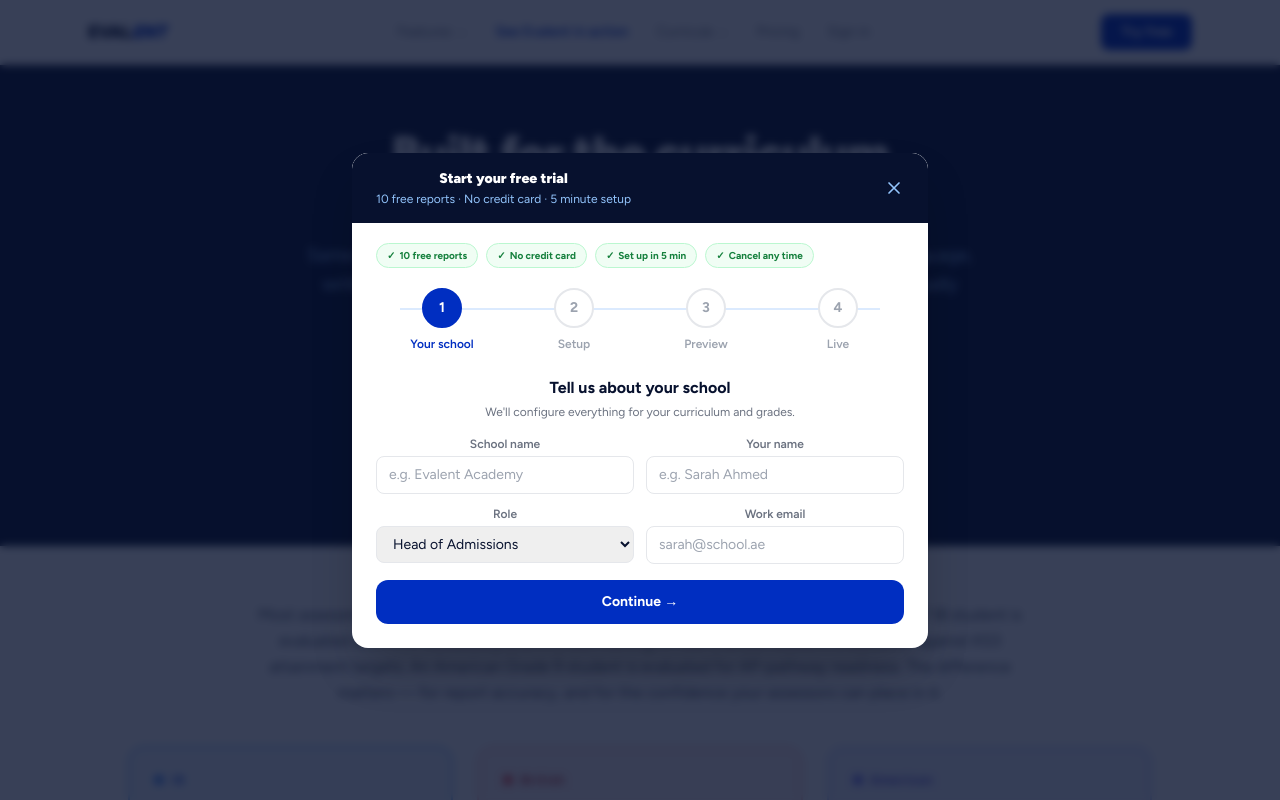
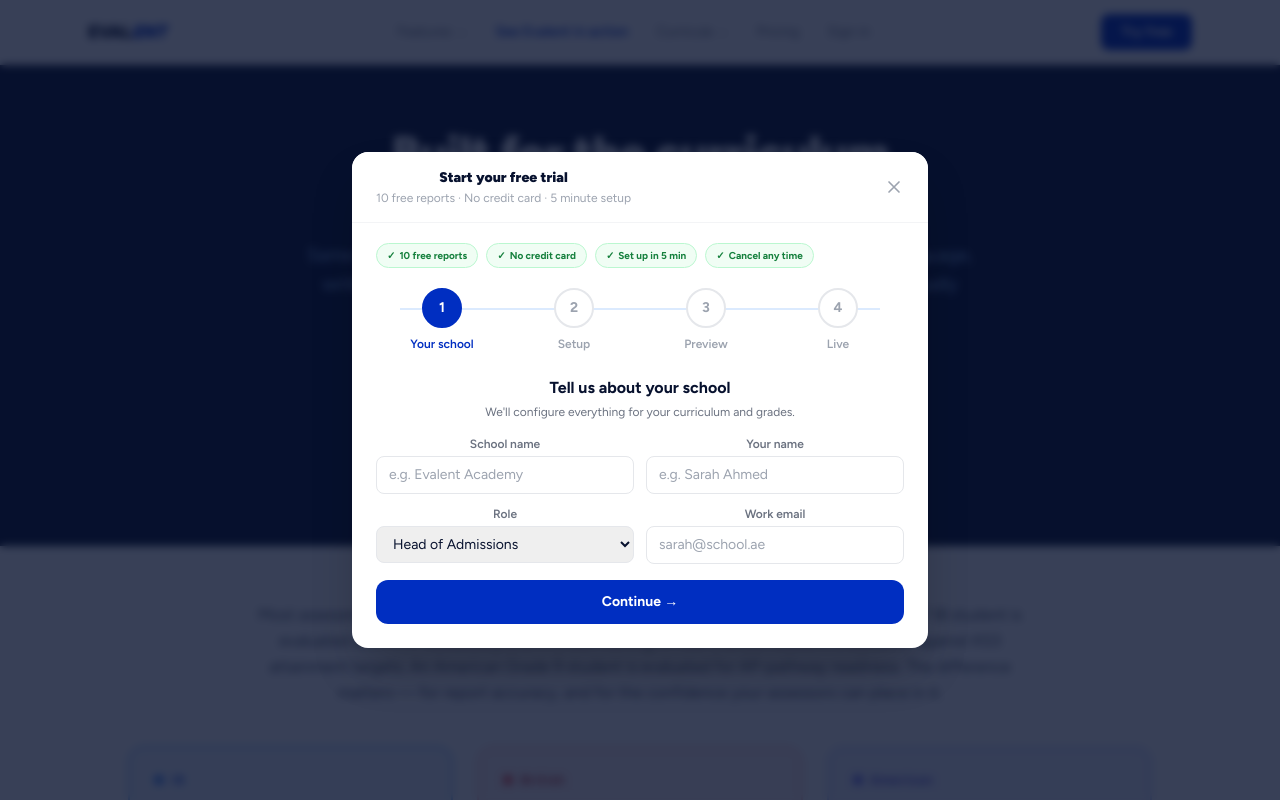
Before and after one commit to wigsbury-ui/evalent-marketing, a Next.js app: page /curricula in a window 1280 px wide. Both pictures are taken after a click on the button "Start free trial →". Shown: the top 800 px of the page. Built offline with nearby package versions, Linux system fonts and the light colour scheme.

Commit message:
fix: modal header white bg

```diff
--- a/src/components/TrialModal.tsx
+++ b/src/components/TrialModal.tsx
@@ -40,12 +40,12 @@ export default function TrialModal({ open, onClose }: { open: boolean; onClose:
       <div className="absolute inset-0 bg-navy/80 backdrop-blur-sm" onClick={onClose} />
       <div className="relative bg-white rounded-2xl shadow-2xl w-full max-w-xl max-h-[90vh] overflow-y-auto">
 
-        <div className="bg-navy px-6 py-4 rounded-t-2xl flex items-center justify-between">
+        <div className="bg-white px-6 py-4 rounded-t-2xl flex items-center justify-between border-b border-gray-100">
           <div>
-            <div className="text-sm font-black text-white">Start your free trial</div>
-            <div className="text-xs text-blue-300 mt-0.5">10 free reports &middot; No credit card &middot; 5 minute setup</div>
+            <div className="text-sm font-black text-navy">Start your free trial</div>
+            <div className="text-xs text-gray-400 mt-0.5">10 free reports &middot; No credit card &middot; 5 minute setup</div>
           </div>
-          <button onClick={onClose} className="text-blue-300 hover:text-white transition-colors ml-4 flex-shrink-0">
+          <button onClick={onClose} className="text-gray-400 hover:text-navy transition-colors ml-4 flex-shrink-0">
             <svg className="w-5 h-5" fill="none" viewBox="0 0 24 24" stroke="currentColor">
               <path strokeLinecap="round" strokeLinejoin="round" strokeWidth={2} d="M6 18L18 6M6 6l12 12" />
             </svg>
```
